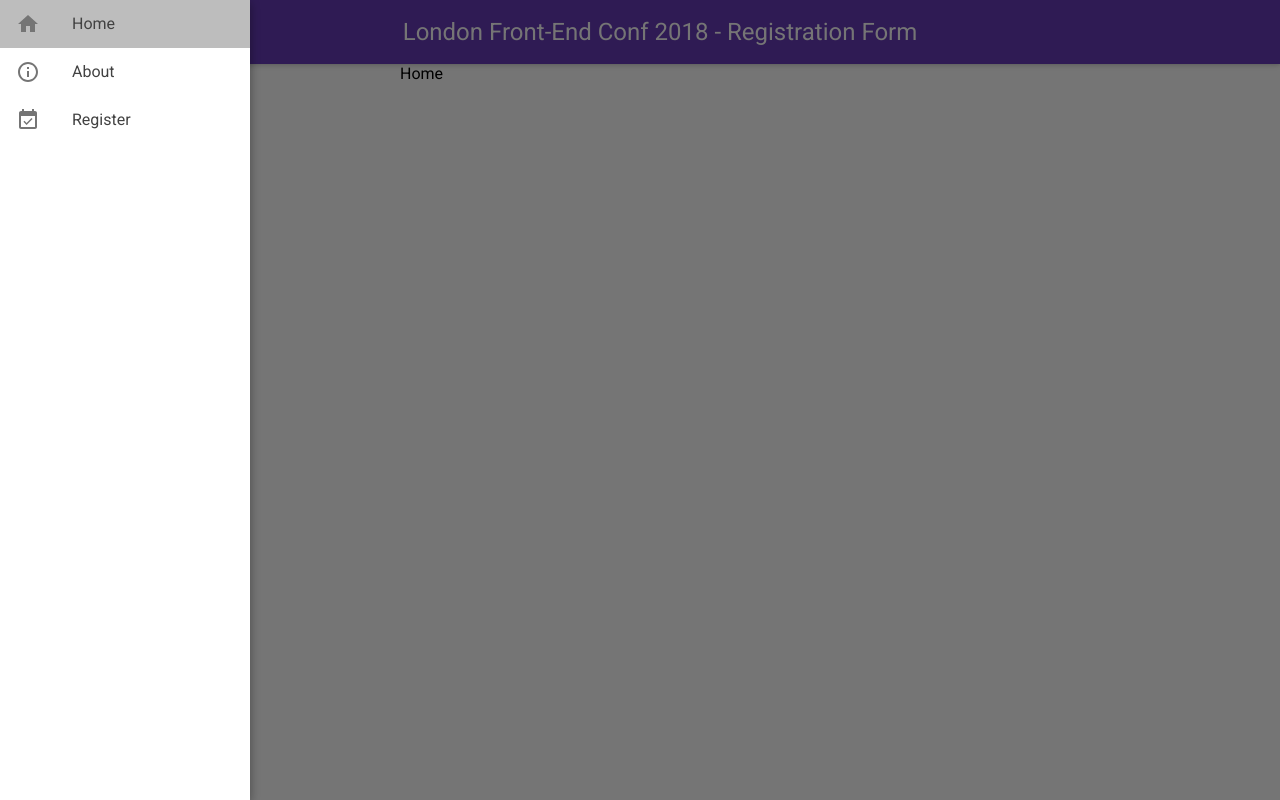
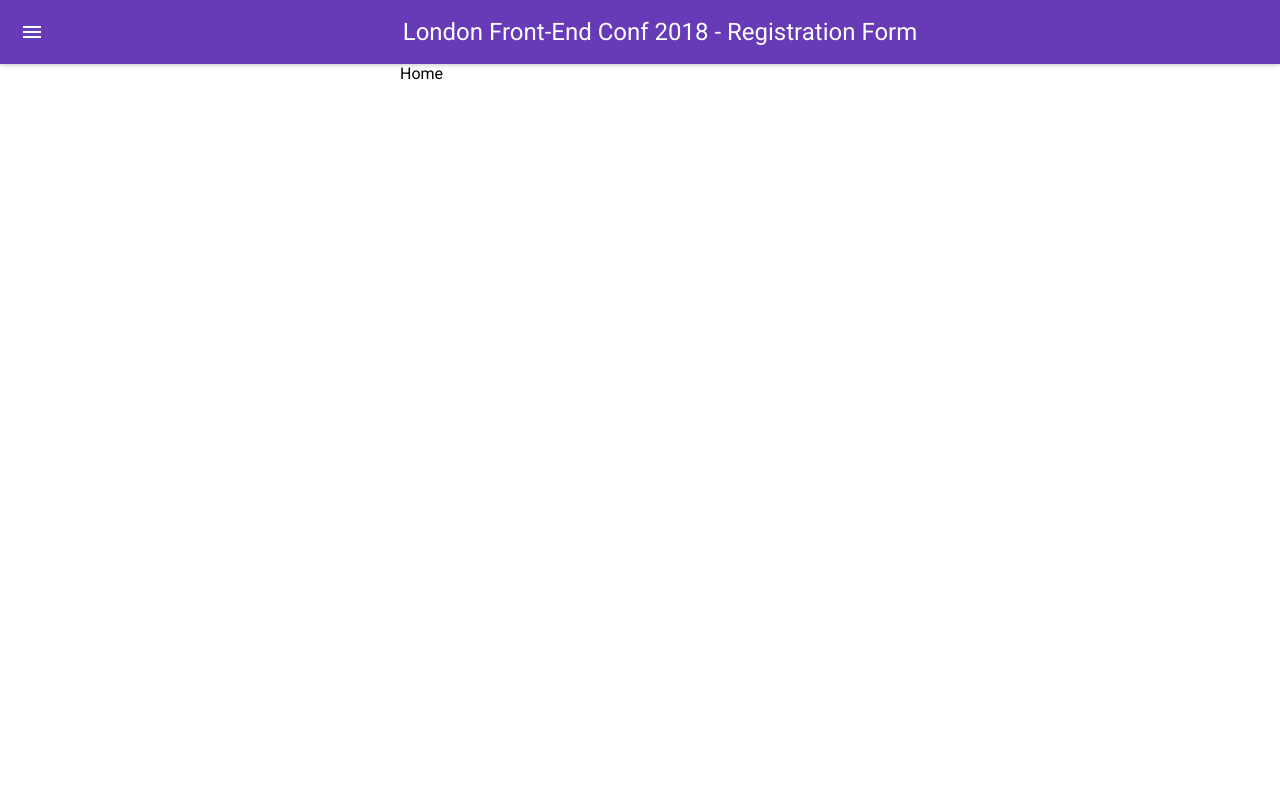
Before and after one commit to PiotrBerebecki/london-front-end-conf-registration-form, a React (Create React App) app: page / in a window 1280 px wide. Built offline with nearby package versions, Linux system fonts and the light colour scheme; what react-tap-event-plugin would draw is missing.

Commit message:
Add exact attribute to home route NavLink to fix the bug with active class name

```diff
--- a/src/Header.js
+++ b/src/Header.js
@@ -9,13 +9,12 @@ import ActionHome from 'material-ui/svg-icons/action/home';
 import ActionInfoOutline from 'material-ui/svg-icons/action/info-outline';
 import NotificationEventAvailable
   from 'material-ui/svg-icons/notification/event-available';
-import ContentLink from 'material-ui/svg-icons/content/link';
 
 import './Header.css';
 
 class Header extends Component {
   state = {
-    isDrawerOpen: true,
+    isDrawerOpen: false,
   };
 
   handleDrawerToggle = () => {
@@ -48,6 +47,7 @@ class Header extends Component {
         >
 
           <NavLink
+            exact
             to="/"
             className="nav__link"
             activeClassName="nav__link--active"
```
